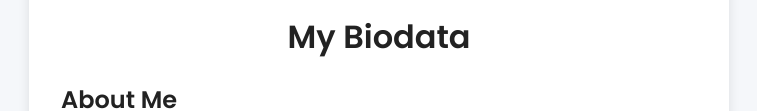
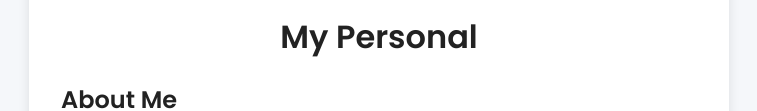
Before and after one commit to Ronaldepanda/marbun, a plain HTML site: page index.html in a window 1280 px wide. Shown: the part 207-318 px from the top of the page, without its empty margins (261-1018 px from the left). Drawn offline with Linux system fonts and the light colour scheme.

Commit message:
Update index.html

```diff
--- a/index.html
+++ b/index.html
@@ -115,7 +115,7 @@
     <img src="marbun.png" alt="Biodata">
   </div>
 
-  <h1>My Biodata</h1>
+  <h1>My Personal</h1>
 
   <h2>About Me</h2>
   <p>Saya Ronal seorang IT Business Analyst & IT Project Manager, sejak sekolah saya tertarik terhadap perkembangan teknologi terutama dibidang IT Analyst terutama ketika melakukan alisis terhadap suatu sistem yang akan dibangun dan dapat memberikan solusi serta melakukan design UI yang friendly. saya dapat menggunakan aplikasi seperti, Balsamiq Mockup Design, Figma, Visio, Adobe Premiere Pro, Coreldraw serta beberapa editor lain nya.</p>
```
